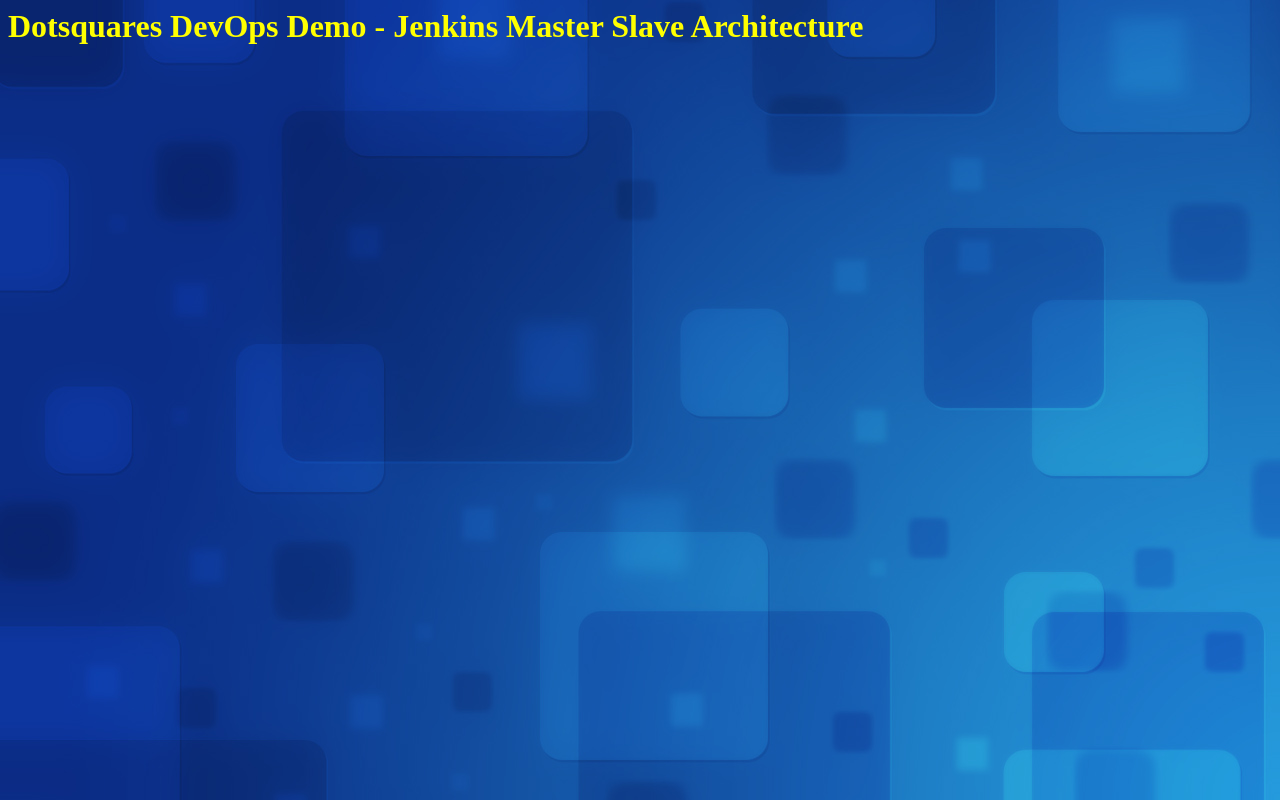
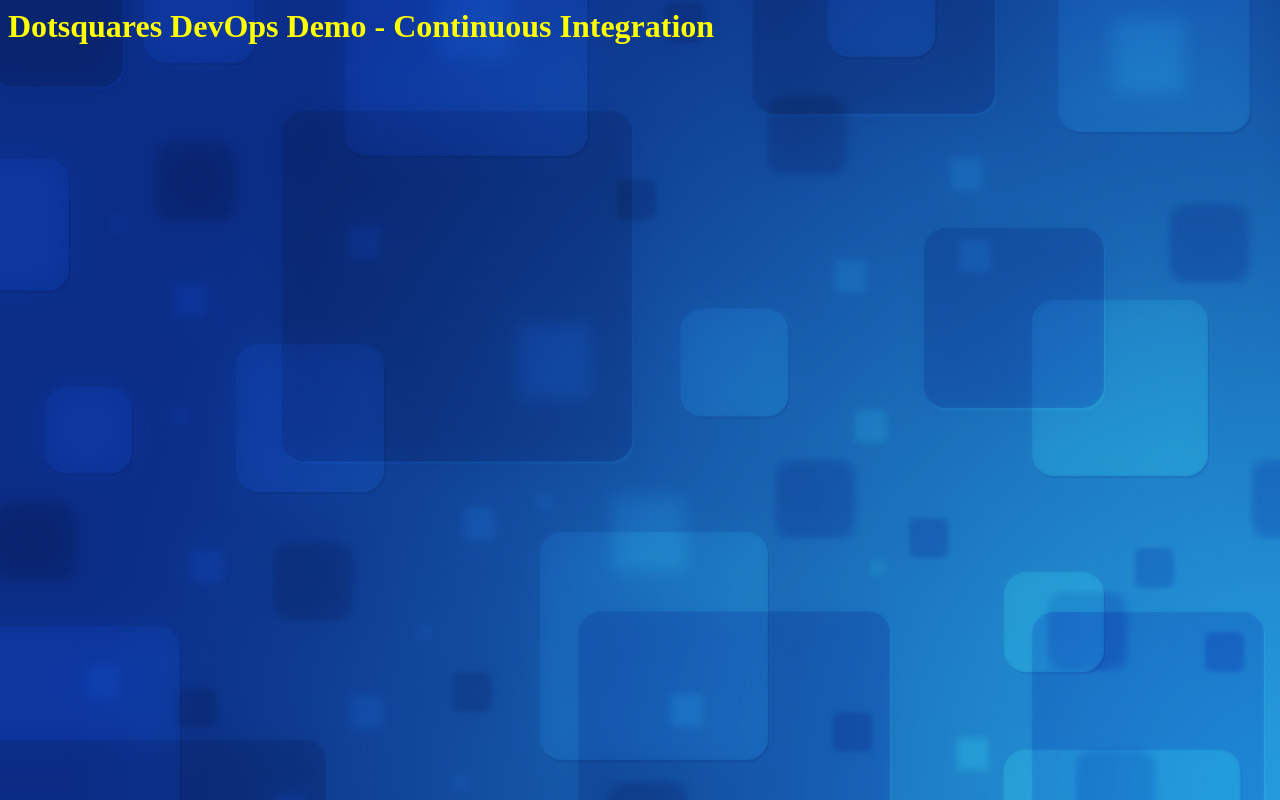
Before and after one commit to kundansingh86/devopsIQ, a plain HTML site: page index.html in a window 1280 px wide. Drawn offline with Linux system fonts and the light colour scheme.

Commit message:
Update Index.html

```diff
--- a/index.html
+++ b/index.html
@@ -1,6 +1,6 @@
 <html>
 <title>Jenkins Prod Websites</title>
 <body background="images/1.jpg">
-<h1 style="color:yellow">Dotsquares DevOps Demo - Jenkins Master Slave Architecture</h1>
+<h1 style="color:yellow">Dotsquares DevOps Demo - Continuous Integration</h1>
 </body>
 </html>
```
